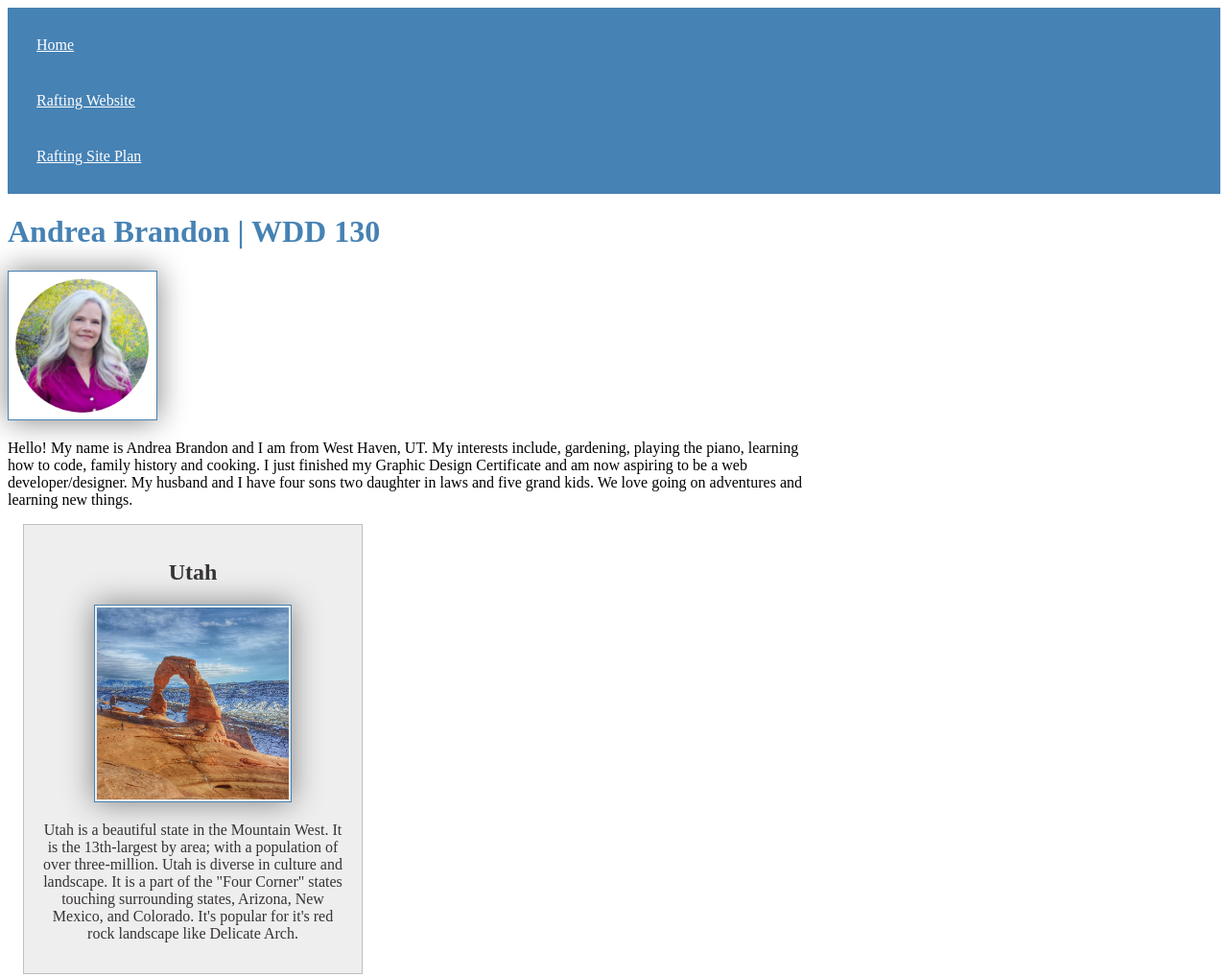
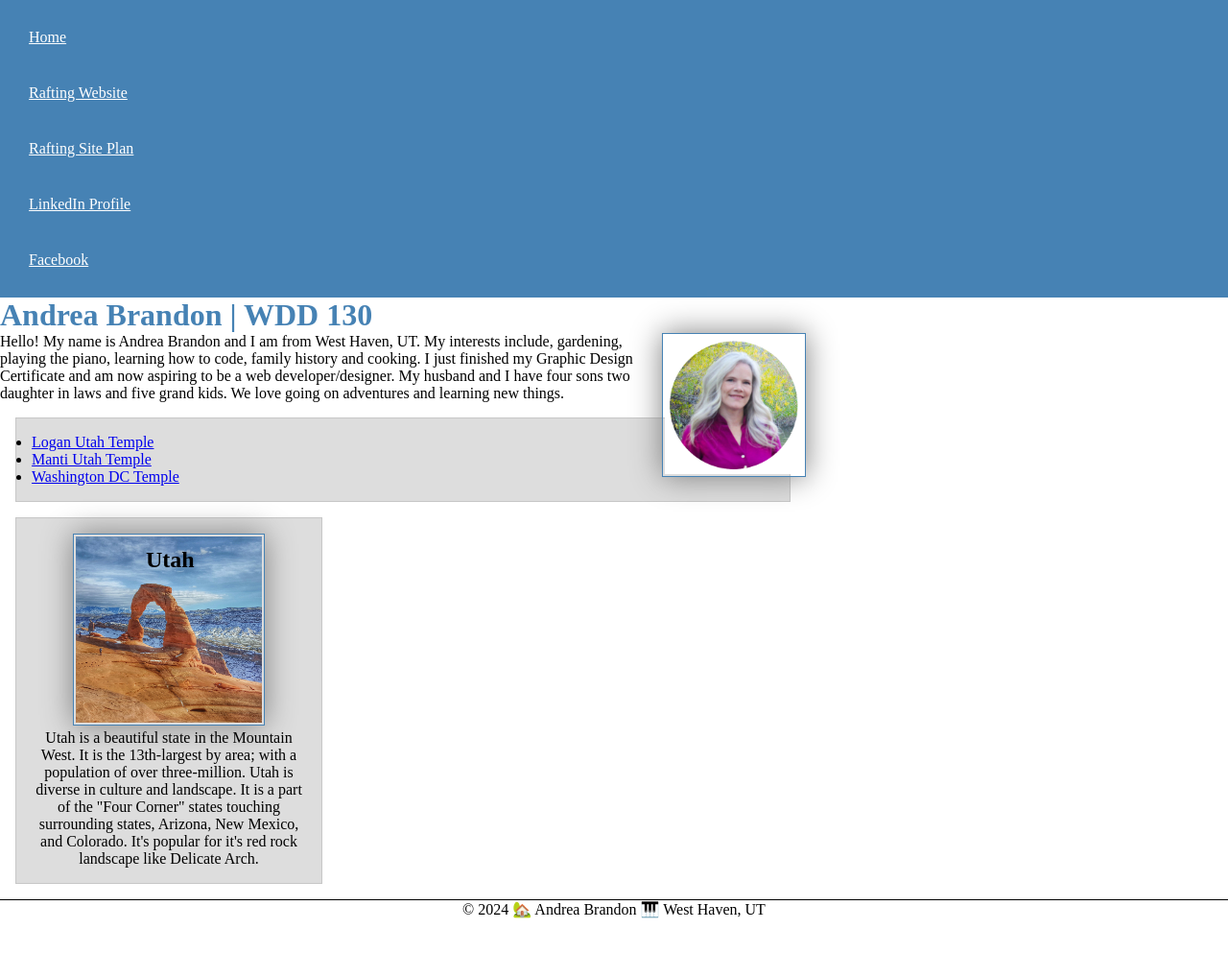
Before and after one commit to abrandon-project/wdd130, a plain HTML site: page index.html in a window 1280 px wide. Shown: the top 1018 px of the page at 96% size. After the commit the page ends 957 px from the top, so only its background shows below. Drawn offline with Linux system fonts and the light colour scheme.

Commit message:
Enhanced Home Page

```diff
--- a/index.html
+++ b/index.html
@@ -17,6 +17,8 @@
             <a href="#">Home</a>
             <a href="wwr/">Rafting Website</a>
             <a href="wwr/site-plan-rafting.html">Rafting Site Plan</a>
+            <a href="https://linkedin.com">LinkedIn Profile</a>
+            <a href="https://facebook.com">Facebook</a>
         </nav>
     </header>
     <main>
@@ -27,9 +29,14 @@
             am now aspiring to be a web developer/designer. My husband and I have four sons two daughter in laws and
             five grand kids. We love going on adventures and learning new things.
         </p>
+    <ul class="box">
+        <li><a href="https://www.churchofjesuschrist.org/temples/details/logan-utah-temple?lang=eng" target="_blank">Logan Utah Temple</a></li>
+        <li><a href="https://www.churchofjesuschrist.org/temples/details/manti-utah-temple?lang=eng" target="_blank">Manti Utah Temple</a></li>
+        <li><a href="https://www.churchofjesuschrist.org/temples/details/washington-d.c.-temple?lang=eng" target="_blank">Washington DC Temple</a></li>
+    </ul>
 
     </main>
-    <aside>
+    <aside class="box">
         <h2>Utah</h2>
         <img src="images/arches-pexels-chris-janda.jpg" alt="Utah's Delicate Arch">
         <p>Utah is a beautiful state in the Mountain West. It is the 13th-largest by area; with a population of over three-million. Utah is diverse in culture and landscape. It is a part of the "Four Corner" states touching surrounding states, Arizona, New Mexico, and Colorado. It's popular for it's red rock landscape like Delicate Arch.</p>
@@ -40,4 +47,6 @@
 
 </body>
 
+<!--17 June 2024-->
+
 </html>
--- a/styles/styles.css
+++ b/styles/styles.css
@@ -1,3 +1,10 @@
+* {
+    margin: 0;
+    padding: 0;
+    box-sizing: border-box;
+}
+
+
 nav {
     background-color: steelblue;
     padding: 10px;
@@ -31,14 +38,20 @@ aside {
     width: 20rem;
     margin: 1rem;
     border: 1px solid rgba(0, 0, 0, 0.2); /* 1 */
-    padding: 1rem;
     background-color: #eee;
     color: #363232;
     text-align: center;
+    position: relative;
 }
 aside img {
     width: 200px;
     height: auto;
+}
+
+aside h2 {
+    position: absolute;
+    top: 30px;
+    left: 135px;
 }
 main img {
     width: 150px;
@@ -46,9 +59,20 @@ main img {
     border: 1px solid steelblue;
     padding: 2px;
     box-shadow: 0 0 30px gray;
+    margin: 0 0 1rem 1rem;
+    float: right;
 }
 footer {
     margin-top: 15px;
     border-top: 1px solid #000;
     text-align: center;
 }
+
+/* Class Selectors*/
+.box {
+    margin: 1rem;
+    border: 1px solid rgba(0,0,0,.1);
+    padding: 1rem;
+    background-color: #ddd;
+    color: #000;
+}
```
